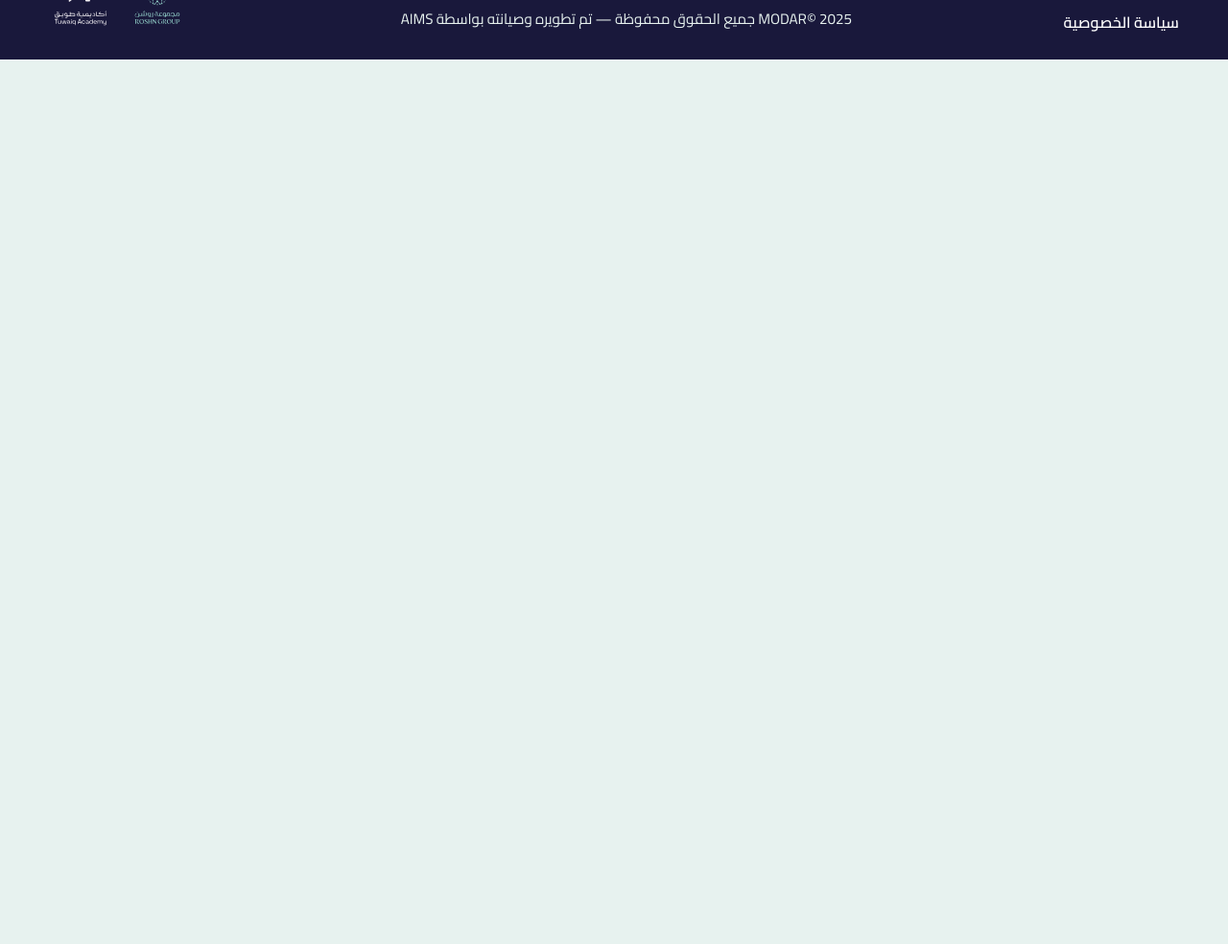
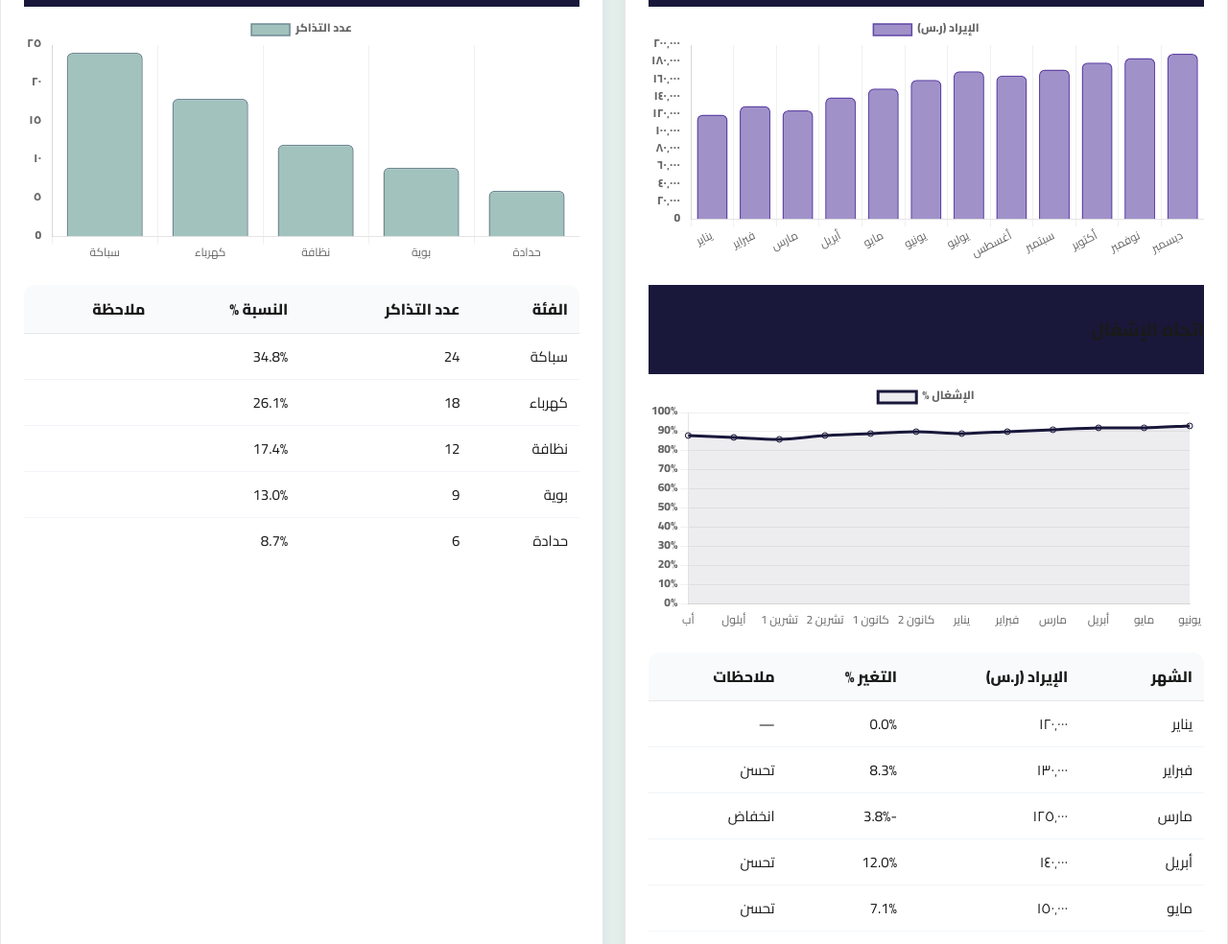
Before and after one commit to amarcgy1234-jpg/MODAR-PLATFORM-aims, a plain HTML site: page index.html in a window 1280 px wide. Shown: the part 1210-2194 px from the top of the page at 96% size. Before the commit the page ends 1272 px from the top, so only its background shows below. Drawn offline with nearby package versions, Linux system fonts and the light colour scheme.

Commit message:
update style, chat, index + add home-charts.js

```diff
--- a/assets/css/style.css
+++ b/assets/css/style.css
@@ -7,6 +7,22 @@
   --text-dark: #1A1A1A;
   --text-light: #ffffff;
 }
+
+/* ===================== */
+/* 🔹 Homepage grids */
+.grid-home{ display:grid; grid-template-columns:1fr; gap:22px; margin-top:20px; }
+@media (min-width: 960px){ .grid-home{ grid-template-columns: repeat(2, 1fr); } }
+.grid-home .chart-wrap{ height:260px; padding-block:8px 12px; }
+@media (max-width: 960px){ .grid-home .chart-wrap{ height:220px; } }
+
+/* Prose content inside cards */
+.prose{ display:block; color:var(--text-dark); }
+.prose p{ margin:0 0 12px; font-size:16px; line-height:1.9; }
+.prose ul{ margin:0; padding:0 18px; }
+.prose li{ margin:6px 0; }
+
+/* Numeric alignment */
+.modar-table td, .modar-table th{ font-variant-numeric: tabular-nums; }
 
 
 /* خلفية الصفحة العامة */
@@ -403,10 +419,20 @@ footer {
 .chat-header{ display:flex; justify-content:center; align-items:center; padding-top:6px; }
 .chat-title{ margin:0; font-weight:700; font-size:clamp(18px,2.2vw,22px); color:var(--color-dark); }
 
+/* Top notice chip */
+.chat-notice{
+  display:inline-flex; align-items:center; gap:10px; width:100%; justify-content:center;
+  background:#ecfdf5; color:#065f46; border:1px solid #d1fae5; border-radius:999px;
+  padding:10px 14px; box-shadow:0 6px 18px rgba(17,24,39,.08); font-weight:700; margin-bottom:10px;
+}
+.chat-notice::before{ content:"🔔"; margin-inline-start:8px; }
+
 .chat-card{ background:#fff; border:1px solid #e5e7eb; border-radius:18px; box-shadow:0 6px 18px rgba(17,24,39,.08); padding:18px; display:flex; gap:12px; align-items:flex-start; }
 .chat-avatar{ width:64px; height:64px; border-radius:999px; object-fit:cover; border:2px solid var(--color-light); }
 .chat-bubble{ flex:1; background:#fbfbff; border:1px solid #e5e7eb; border-radius:22px; padding:18px 20px; line-height:1.9; font-size:16px; color:var(--text-dark); }
 .chat-bubble.primary{ background:#eef2ff; border-color:#dbeafe; }
+.chat-meta{ display:flex; flex-direction:column; gap:6px; flex:1; }
+.chat-name{ margin:0; font-weight:700; color:var(--color-dark); }
 
 .chat-chip{ display:inline-flex; align-items:center; gap:10px; align-self:start; padding:8px 12px; border-radius:999px; border:1px solid #d1fae5; background:#ecfdf5; color:#065f46; font-weight:700; width:max-content; }
 .chat-chip.info::before{ content:"✓"; display:inline-block; width:20px; height:20px; border-radius:999px; background:#10b981; color:#fff; text-align:center; line-height:20px; font-size:12px; }
--- /dev/null
+++ b/assets/js/home-charts.js
@@ -0,0 +1,174 @@
+(function(){
+  'use strict';
+  const $ = (s,r=document)=>r.querySelector(s);
+  const hasChart = ()=> typeof window.Chart !== 'undefined';
+
+  function riyal(n){ return (n||0).toLocaleString('ar-SA'); }
+
+  async function loadData(){
+    // Reuse the same mock dataset used by analytics/dashboard
+    const res = await fetch('assets/data/dashboard.mock.json', {cache:'no-cache'});
+    if(!res.ok) throw new Error('فشل تحميل بيانات الصفحة الرئيسية');
+    return res.json();
+  }
+
+  function drawRevenueBar(canvas, labels, values){
+    if(!canvas || !hasChart()) return null;
+    const ctx = canvas.getContext('2d');
+    return new Chart(ctx, {
+      type: 'bar',
+      data: {
+        labels,
+        datasets: [{
+          label: 'الإيراد (ر.س)',
+          data: values,
+          backgroundColor: 'rgba(97, 72, 166, 0.6)',
+          borderColor: '#6246A6',
+          borderWidth: 1.5,
+          borderRadius: 6
+        }]
+      },
+      options: {
+        responsive: true,
+        maintainAspectRatio: false,
+        locale: 'ar-SA',
+        scales: {
+          x: { grid: { color: 'rgba(0,0,0,.06)' }, ticks: { font: { family: 'Cairo' } } },
+          y: { grid: { display: false }, ticks: { font: { family: 'Cairo', weight: '700' } } }
+        },
+        plugins: {
+          legend: { labels: { font: { family: 'Cairo', weight: '700' } } },
+          tooltip: { bodyFont: { family: 'Cairo' }, titleFont: { family: 'Cairo', weight: '700' } }
+        }
+      }
+    });
+  }
+
+  function drawOccLine(canvas, labels, values){
+    if(!canvas || !hasChart()) return null;
+    const ctx = canvas.getContext('2d');
+    return new Chart(ctx, {
+      type: 'line',
+      data: {
+        labels,
+        datasets: [{
+          label: 'الإشغال %',
+          data: values,
+          borderColor: '#19183B',
+          backgroundColor: 'rgba(25,24,59,.08)',
+          tension: .25,
+          fill: true
+        }]
+      },
+      options: {
+        responsive: true,
+        maintainAspectRatio: false,
+        locale: 'ar-SA',
+        scales: {
+          x: { grid: { display: false }, ticks: { font: { family: 'Cairo' } } },
+          y: { grid: { color: 'rgba(0,0,0,.06)' }, suggestedMin: 0, suggestedMax: 100, ticks: { callback: (v)=> v + '%', font: { family: 'Cairo', weight: '700' } } }
+        },
+        plugins: {
+          legend: { labels: { font: { family: 'Cairo', weight: '700' } } },
+          tooltip: { bodyFont: { family: 'Cairo' }, titleFont: { family: 'Cairo', weight: '700' } }
+        }
+      }
+    });
+  }
+
+  function fillRevenueSummary(tableId, labels, values){
+    const tbody = document.querySelector(`#${tableId} tbody`);
+    if(!tbody) return;
+    let prev = null;
+    const rows = labels.map((m,i)=>{
+      const v = values[i]||0;
+      let chg = 0; if(prev!=null && prev!==0){ chg = ((v - prev)/prev*100); }
+      prev = v;
+      const note = chg===0? '—' : (chg>0? 'تحسن' : 'انخفاض');
+      return `<tr><td>${m}</td><td>${riyal(v)}</td><td>${chg?chg.toFixed(1):'0.0'}%</td><td>${note}</td></tr>`;
+    }).join('');
+    tbody.innerHTML = rows;
+  }
+
+  function drawTicketsBar(canvas, labels, values){
+    if(!canvas || !hasChart()) return null;
+    const ctx = canvas.getContext('2d');
+    return new Chart(ctx, {
+      type: 'bar',
+      data: {
+        labels,
+        datasets: [{
+          label: 'عدد التذاكر',
+          data: values,
+          backgroundColor: '#A1C2BD',
+          borderColor: '#708993',
+          borderWidth: 1.5,
+          borderRadius: 6
+        }]
+      },
+      options: {
+        responsive: true,
+        maintainAspectRatio: false,
+        locale: 'ar-SA',
+        scales: {
+          x: { grid: { color: 'rgba(0,0,0,.06)' }, ticks: { font: { family: 'Cairo' } } },
+          y: { grid: { display: false }, ticks: { precision: 0, font: { family: 'Cairo', weight: '700' } } }
+        },
+        plugins: {
+          legend: { labels: { font: { family: 'Cairo', weight: '700' } } },
+          tooltip: { bodyFont: { family: 'Cairo' }, titleFont: { family: 'Cairo', weight: '700' } }
+        }
+      }
+    });
+  }
+
+  function fillTicketsTable(tableId, labels, values){
+    const tbody = document.querySelector(`#${tableId} tbody`);
+    if(!tbody) return;
+    const total = values.reduce((s,n)=>s+(n||0),0) || 1;
+    const rows = labels.map((c,i)=>{
+      const v = values[i]||0;
+      const pct = (v/total*100).toFixed(1);
+      const note = v===0? '—' : '';
+      return `<tr><td>${c}</td><td>${v}</td><td>${pct}%</td><td>${note}</td></tr>`;
+    }).join('');
+    tbody.innerHTML = rows;
+  }
+
+  function injectWhyModar(){
+    const el = document.getElementById('why-modar'); if(!el) return;
+    el.innerHTML = [
+      '<p>مدار هو نظام موحّد لإدارة العقارات يُبسط كل ما يحتاجه المالك في منصة واحدة: متابعة الإيرادات والمصاريف، تتبع الصيانة والمهام، التواصل مع المستأجرين، ورفع كفاءة التشغيل بالتحليلات الذكية.</p>',
+      '<p>مع مدار ستحصل على:</p>',
+      '<ul>',
+      '<li>رؤية مالية فورية: لوحات ورسوم توضح الأداء الشهري واتجاهات الإشغال.</li>',
+      '<li>إدارة صيانة بلا تعقيد: تذاكر منظمة، أولويات واضحة، وتتبّع الحالة حتى الإغلاق.</li>',
+      '<li>تواصل احترافي: رسائل وتذكيرات وجدولة تلقائية للمسؤوليات.</li>',
+      '<li>قابلية نمو: إضافة مساعدين وخصائص جديدة بسهولة، مع بيانات قابلة للتصدير والتكامل.</li>',
+      '<li>تجربة عربية متقنة: تصميم RTL، خطوط واضحة، وأداء سريع على الجوال وسطح المكتب.</li>',
+      '</ul>'
+    ].join('');
+  }
+
+  function schedule(fn){ if('requestIdleCallback' in window){ window.requestIdleCallback(()=>fn()); } else { setTimeout(fn, 0); } }
+
+  document.addEventListener('DOMContentLoaded', async ()=>{
+    injectWhyModar();
+    try{
+      const data = await loadData();
+      const rev = data?.charts?.revenueMonthly || {labels:[], values:[]};
+      const occ = data?.charts?.occupancyTrend || {labels:[], values:[]};
+      const tix = data?.charts?.ticketsByCategory || {labels:[], values:[]};
+
+      schedule(()=>{
+        const c1 = drawRevenueBar(document.getElementById('chart-monthly-revenue'), rev.labels, rev.values);
+        const c2 = drawOccLine(document.getElementById('chart-occupancy-trend'), occ.labels, occ.values);
+        const c3 = drawTicketsBar(document.getElementById('chart-tickets-by-category'), tix.labels, tix.values);
+        fillRevenueSummary('tbl-revenue-summary', rev.labels, rev.values);
+        fillTicketsTable('tbl-tickets-category', tix.labels, tix.values);
+        // store references if later updates are needed
+        window.ModarHomeCharts = { c1, c2, c3 };
+      });
+    }catch(err){ console.warn(err); }
+  });
+})();
--- a/index.html
+++ b/index.html
@@ -5,7 +5,7 @@
   <meta name="viewport" content="width=device-width, initial-scale=1.0" />
   <title>Modar | الصفحة الرئيسية</title>
   <link href="https://fonts.googleapis.com/css2?family=Cairo:wght@400;600;800&display=swap" rel="stylesheet">
-  <link rel="stylesheet" href="assets/css/style.css?v=22">
+  <link rel="stylesheet" href="assets/css/style.css?v=modar">
 </head>
 <body>
 
@@ -42,19 +42,49 @@
     </div>
   </section>
 
-  <!-- لماذا مدار -->
-  <section class="about-modar" aria-labelledby="about-title">
-    <div class="about-inner">
-      <h2 id="about-title">لماذا مدار؟</h2>
-      <div class="about-body">
-        <p>
-          مدار منصة ذكية ومتكاملة لإدارة العقارات، مصممة لتمكين 85% من مالكي العقارات الذين يديرون عقاراتهم بشكل مستقل من إدارة أعمالهم بسهولة وموثوقية واحترافية أكبر. يهدف التطبيق إلى استبدال الأساليب التقليدية المجزأة مثل الدفاتر المالية وجداول إكسل بنظام موحد يجمع كل ما يحتاجه المالك لإدارة عقاراته في مكان واحد.
-        </p>
-        <p>
-          من خلال مدار، يمكن للمالكين تحليل الأداء المالي باستخدام مخططات وجداول تفاعلية، ومتابعة أعمال الصيانة، والتواصل مباشرةً مع المستأجرين، وإضافة مساعدين للمساعدة في الإدارة، كل ذلك من خلال لوحة تحكم ذكية وسهلة الاستخدام. تركز مدار على تعزيز الكفاءة الاقتصادية وتقليل الهدر عبر تتبع الإيرادات والمصاريف بدقة وتذكيرات ذكية تُسهم في قرارات استثمارية مدروسة مبنية على بيانات حقيقية.
-        </p>
+  <!-- لماذا مدار (بطاقة) -->
+  <section class="grid-home">
+    <article class="card">
+      <header class="table-head"><h2>لماذا مدار؟</h2></header>
+      <div class="prose" id="why-modar"></div>
+    </article>
+  </section>
+
+  <!-- تحليلات الصفحة الرئيسية -->
+  <section class="grid-home" aria-label="تحليلات الصفحة الرئيسية">
+    <!-- الإيرادات + الإشغال -->
+    <article class="card">
+      <header class="table-head"><h2>الإيرادات الشهرية</h2></header>
+      <div class="chart-wrap"><canvas id="chart-monthly-revenue" aria-label="الإيرادات الشهرية"></canvas></div>
+      <header class="table-head"><h3>اتجاه الإشغال</h3></header>
+      <div class="chart-wrap"><canvas id="chart-occupancy-trend" aria-label="اتجاه الإشغال"></canvas></div>
+      <div class="table-wrap">
+        <table class="modar-table" id="tbl-revenue-summary">
+          <thead>
+            <tr>
+              <th>الشهر</th><th>الإيراد (ر.س)</th><th>التغير %</th><th>ملاحظات</th>
+            </tr>
+          </thead>
+          <tbody></tbody>
+        </table>
       </div>
-    </div>
+    </article>
+
+    <!-- التذاكر حسب الفئة -->
+    <article class="card">
+      <header class="table-head"><h2>التذاكر حسب الفئة</h2></header>
+      <div class="chart-wrap"><canvas id="chart-tickets-by-category" aria-label="التذاكر حسب الفئة"></canvas></div>
+      <div class="table-wrap">
+        <table class="modar-table" id="tbl-tickets-category">
+          <thead>
+            <tr>
+              <th>الفئة</th><th>عدد التذاكر</th><th>النسبة %</th><th>ملاحظة</th>
+            </tr>
+          </thead>
+          <tbody></tbody>
+        </table>
+      </div>
+    </article>
   </section>
 </main>
 
@@ -85,5 +115,9 @@
   </div>
 </footer>
 
+<!-- Charts & home bindings -->
+<script src="https://cdn.jsdelivr.net/npm/chart.js@4.4.0/dist/chart.umd.min.js" crossorigin="anonymous"></script>
+<script src="assets/js/home-charts.js?v=1"></script>
+
 </body>
 </html>
```
Also changed, not shown: assets/js/chat.js (+23 -1 lines), chat.html (+17 -0 lines).
